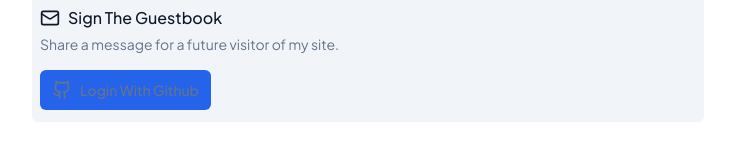
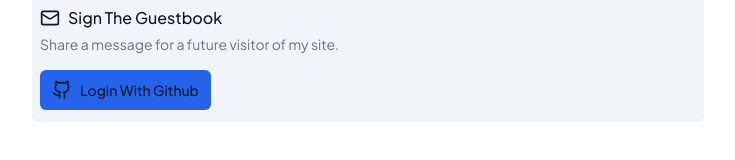
Before and after one commit to Mgkusumaputra/mgkusumaputra.me, a Next.js app: page /guestbook in a window 1280 px wide. Shown: the part 246-406 px from the top of the page, without its empty margins (272-1007 px from the left). Built offline with nearby package versions, Linux system fonts and the light colour scheme; no server answers; the database is empty.

Commit message:
💎 style(guestbook): wrong styling

```diff
--- a/components/guestbook/signGuestbook.tsx
+++ b/components/guestbook/signGuestbook.tsx
@@ -71,7 +71,7 @@ export function SignGuestbookNotLogedIn() {
       <div className="">
         <Button
           onClick={() => signIn("github")}
-          className="px-3 py-1 gap-2 bg-primary text-muted-foreground rounded-md"
+          className="px-3 py-1 gap-2 bg-primary text-secondary-foreground rounded-md"
         >
           <Github className="w-5 h-5" /> Login With Github
         </Button>
```
